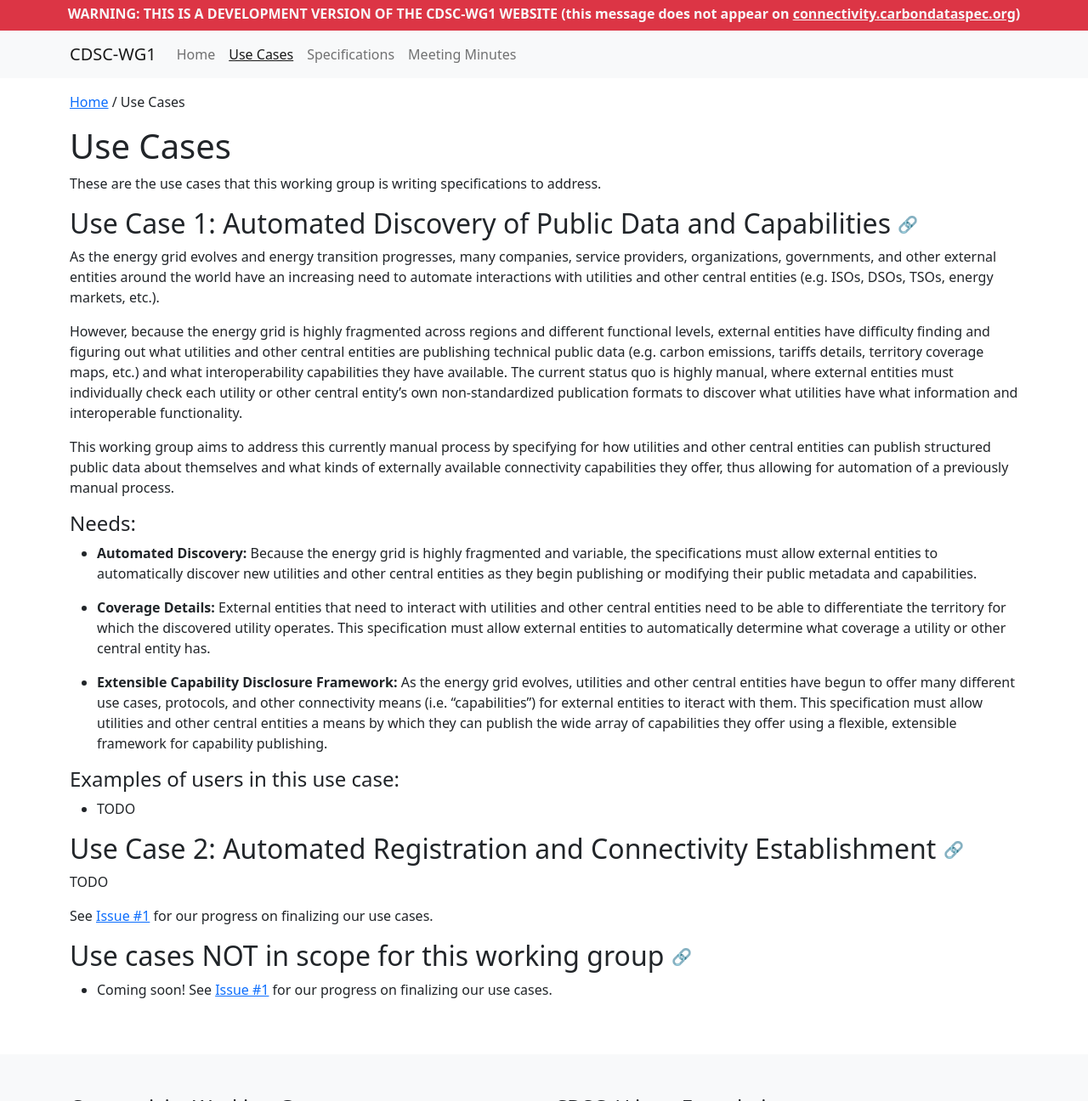
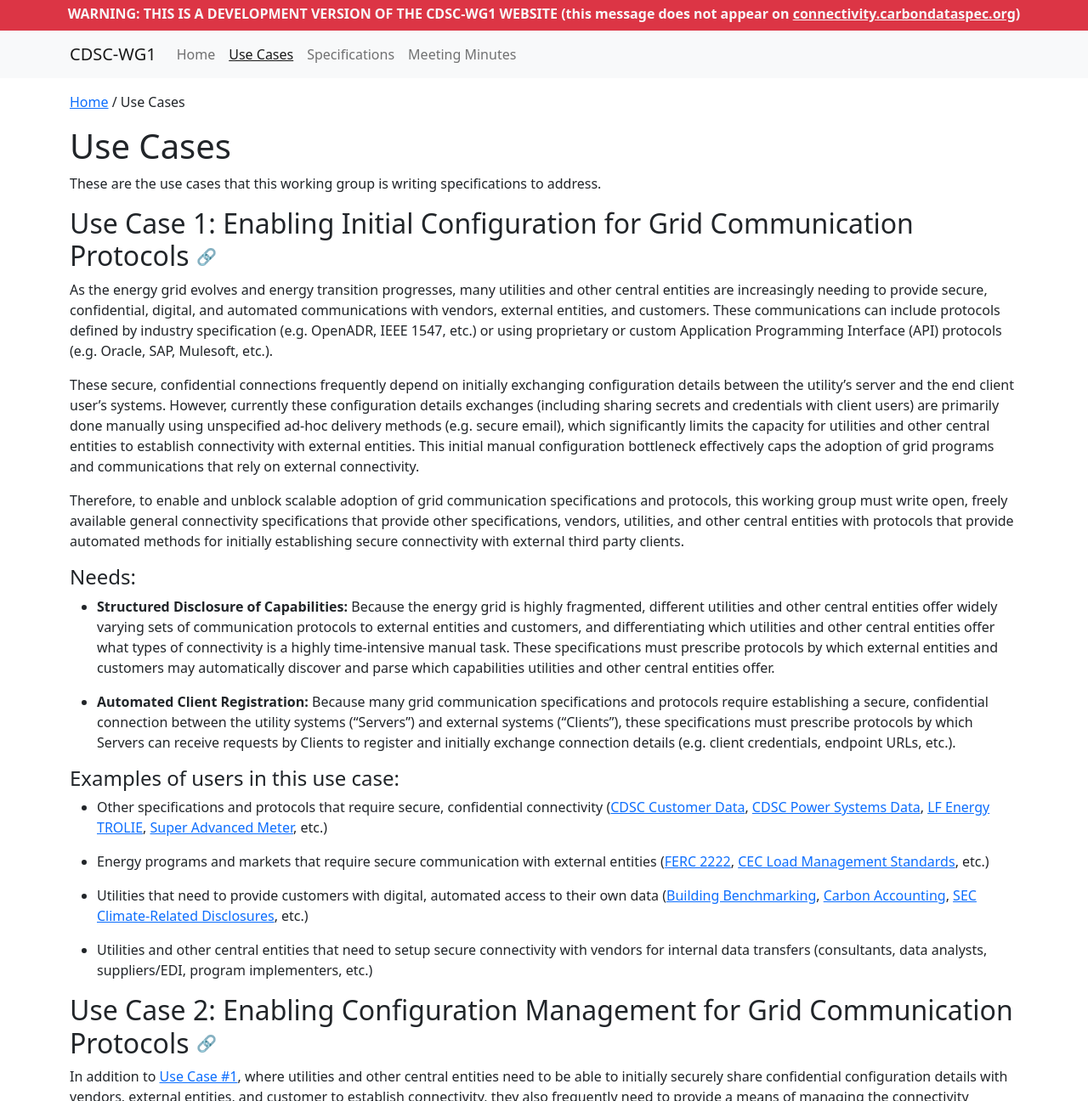
Before and after one commit to lfe-cds/CDS-Registration, a Jekyll site: the page built from website/use-cases.md, in a window 1280 px wide and 1400 px high, cut to the strip 104-1400 px from the top of the window. Shown: the whole strip at 85% size. Built offline with Jekyll 4.4.1, drawn with Linux system fonts in a browser that asks for light colours; some of the changed text lies outside the part shown.

Commit message:
(carbon-data-specification/Connectivity#1) updated use cases for Connectivity WG specs

```diff
--- a/website/use-cases.md
+++ b/website/use-cases.md
@@ -10,36 +10,71 @@
 
 These are the use cases that this working group is writing specifications to address.
 
+## Use Case 1: Enabling Initial Configuration for Grid Communication Protocols <a id="initial-configuration" href="#initial-configuration" class="permalink">🔗</a>
 
-## Use Case 1: Automated Discovery of Public Data and Capabilities <a id="automated-dicsovery" href="#automated-dicsovery" class="permalink">🔗</a>
+As the energy grid evolves and energy transition progresses, many utilities and other central entities are increasingly needing to provide secure, confidential, digital, and automated communications with vendors, external entities, and customers.
+These communications can include protocols defined by industry specification (e.g. OpenADR, IEEE 1547, etc.) or using proprietary or custom Application Programming Interface (API) protocols (e.g. Oracle, SAP, Mulesoft, etc.).
 
-As the energy grid evolves and energy transition progresses, many companies, service providers, organizations, governments, and other external entities around the world have an increasing need to automate interactions with utilities and other central entities (e.g. ISOs, DSOs, TSOs, energy markets, etc.).
+These secure, confidential connections frequently depend on initially exchanging configuration details between the utility's server and the end client user's systems.
+However, currently these configuration details exchanges (including sharing secrets and credentials with client users) are primarily done manually using unspecified ad-hoc delivery methods (e.g. secure email), which significantly limits the capacity for utilities and other central entities to establish connectivity with external entities.
+This initial manual configuration bottleneck effectively caps the adoption of grid programs and communications that rely on external connectivity.
 
-However, because the energy grid is highly fragmented across regions and different functional levels, external entities have difficulty finding and figuring out what utilities and other central entities are publishing technical public data (e.g. carbon emissions, tariffs details, territory coverage maps, etc.) and what interoperability capabilities they have available. The current status quo is highly manual, where external entities must individually check each utility or other central entity's own non-standardized publication formats to discover what utilities have what information and interoperable functionality.
-
-This working group aims to address this currently manual process by specifying for how utilities and other central entities can publish structured public data about themselves and what kinds of externally available connectivity capabilities they offer, thus allowing for automation of a previously manual process.
+Therefore, to enable and unblock scalable adoption of grid communication specifications and protocols, this working group must write open, freely available general connectivity specifications that provide other specifications, vendors, utilities, and other central entities with protocols that provide automated methods for initially establishing secure connectivity with external third party clients.
 
 #### Needs:
 
-* **Automated Discovery:**
-Because the energy grid is highly fragmented and variable, the specifications must allow external entities to automatically discover new utilities and other central entities as they begin publishing or modifying their public metadata and capabilities.
+* **Structured Disclosure of Capabilities:**
+Because the energy grid is highly fragmented, different utilities and other central entities offer widely varying sets of communication protocols to external entities and customers, and differentiating which utilities and other central entities offer what types of connectivity is a highly time-intensive manual task.
+These specifications must prescribe protocols by which external entities and customers may automatically discover and parse which capabilities utilities and other central entities offer.
 
-* **Coverage Details:**
-External entities that need to interact with utilities and other central entities need to be able to differentiate the territory for which the discovered utility operates. This specification must allow external entities to automatically determine what coverage a utility or other central entity has.
-
-* **Extensible Capability Disclosure Framework:**
-As the energy grid evolves, utilities and other central entities have begun to offer many different use cases, protocols, and other connectivity means (i.e. "capabilities") for external entities to iteract with them. This specification must allow utilities and other central entities a means by which they can publish the wide array of capabilities they offer using a flexible, extensible framework for capability publishing.
+* **Automated Client Registration:**
+Because many grid communication specifications and protocols require establishing a secure, confidential connection between the utility systems ("Servers") and external systems ("Clients"), these specifications must prescribe protocols by which Servers can receive requests by Clients to register and initially exchange connection details (e.g. client credentials, endpoint URLs, etc.).
 
 #### Examples of users in this use case:
 
-* TODO
+* Other specifications and protocols that require secure, confidential connectivity ([CDSC Customer Data](https://customerdata.carbondataspec.org/), [CDSC Power Systems Data](https://powersystemsdata.carbondataspec.org/), [LF Energy TROLIE](https://lfenergy.org/projects/trolie/), [Super Advanced Meter](https://github.com/super-advanced-meter), etc.)
 
-## Use Case 2: Automated Registration and Connectivity Establishment <a id="automated-connectivity" href="#automated-connectivity" class="permalink">🔗</a>
+* Energy programs and markets that require secure communication with external entities ([FERC 2222](https://www.ferc.gov/ferc-order-no-2222-explainer-facilitating-participation-electricity-markets-distributed-energy), [CEC Load Management Standards](https://www.energy.ca.gov/programs-and-topics/topics/load-flexibility/load-management-standards), etc.)
 
-TODO
+* Utilities that need to provide customers with digital, automated access to their own data ([Building Benchmarking](https://www.energystar.gov/buildings/benchmark), [Carbon Accounting](https://en.wikipedia.org/wiki/Carbon_accounting), [SEC Climate-Related Disclosures](https://www.federalregister.gov/documents/2024/03/28/2024-05137/the-enhancement-and-standardization-of-climate-related-disclosures-for-investors), etc.)
 
-See [Issue #1](https://github.com/carbon-data-specification/Connectivity/issues/1) for our progress on finalizing our use cases.
+* Utilities and other central entities that need to setup secure connectivity with vendors for internal data transfers (consultants, data analysts, suppliers/EDI, program implementers, etc.)
+
+## Use Case 2: Enabling Configuration Management for Grid Communication Protocols <a id="configuration-management" href="#configuration-management" class="permalink">🔗</a>
+
+In addition to [Use Case #1](#initial-configuration), where utilities and other central entities need to be able to initially securely share confidential configuration details with vendors, external entities, and customer to establish connectivity, they also frequently need to provide a means of managing the connectivity configuration on an ongoing basis (e.g. rotating secrets, sending secure messages, notifying of outages, etc.).
+
+Currently, these configuration management tasks are typically manually performed via ad-hoc emails or non-standardized dashboard interfaces for client users.
+These current methods are not scalable and effectively cap the capacity for both central entities and external entities to maintain connectivity with many other entities.
+
+Therefore, to enable and unblock scalable adoption of grid communication specifications and protocols, this working group must write open, freely available general connectivity specifications that provide other specifications, vendors, utilities, and other central entities with protocols that provide automated methods for maintaining their previously established secure connectivity with external third party clients.
+
+#### Needs:
+
+* **Use Case 1 Needs:**
+In order to be able to manage client credentials, configuration, and communication, this use case depends on the ability for Servers and Clients to initially establish secure connectivity, the needs of which are described in [Use Case #1](initial-configuration).
+
+* **Client Configuration Management:**
+After initially establishing secure connectivity between Servers and Clients, the configuration details for that Client registration may change (e.g. API endpoints, enabled scopes of access, webhook URLs, etc.).
+These specifications must prescribe APIs by which Clients may retrieve configurations details about their registration and connection with Servers, as well as be able to modify field that they are permitted to modify.
+
+* **Client Secrets Management:**
+Cybersecurity best practices require that Client API credentials (e.g. `client_secret`, TLS certificates, API tokens, etc.) be rotated periodically.
+To enable automated rotation for client secrets and credentials, these specifications must prescribe APIs by which Clients can retrieve their currently configured credentials, as well as adding of newly generated secrets and removing obsolete secrets.
+
+* **Client Communication Protocols:**
+As part of many grid specifications and protocols, Servers and Clients frequently need to send automated and manual messages to each other for notifications and other communications about the status of their systems, alert of system changes, ask questions, or get technical support.
+These ad-hoc or "out-of-band" communications have traditionally been via email, which because they are not standardized requires significant resources by both Server and Client to process.
+To alleviate this unstandardized communication processing overhead, these specifications must prescribe APIs by which Servers and Clients and send secure messages to each other for transactional and ad-hoc communication.
+
+#### Examples of users in this use case:
+
+* Examples for this use case are the same as [Use Case #1](initial-configuration).
 
 ## Use cases NOT in scope for this working group <a id="not-in-scope" href="#not-in-scope" class="permalink">🔗</a>
 
-* Coming soon! See [Issue #1](https://github.com/carbon-data-specification/Connectivity/issues/1) for our progress on finalizing our use cases.
+* Specifying communication protocols for specific grid communication use cases (e.g. solar curtailment protocols, energy market bidding protocols, customer data access protocols, etc.).
+
+* Aggregation of utility and other central entity capabilities into a directory or hub for external entities to browse (e.g. search engines, directory services, etc.).
+
+* Operating energy marketplaces, grid programs, or other grid services (e.g. ISO energy markets, rebate programs, statewide incentive programs).
```
Also changed, not shown: website/index.md (+4 -2 lines).
